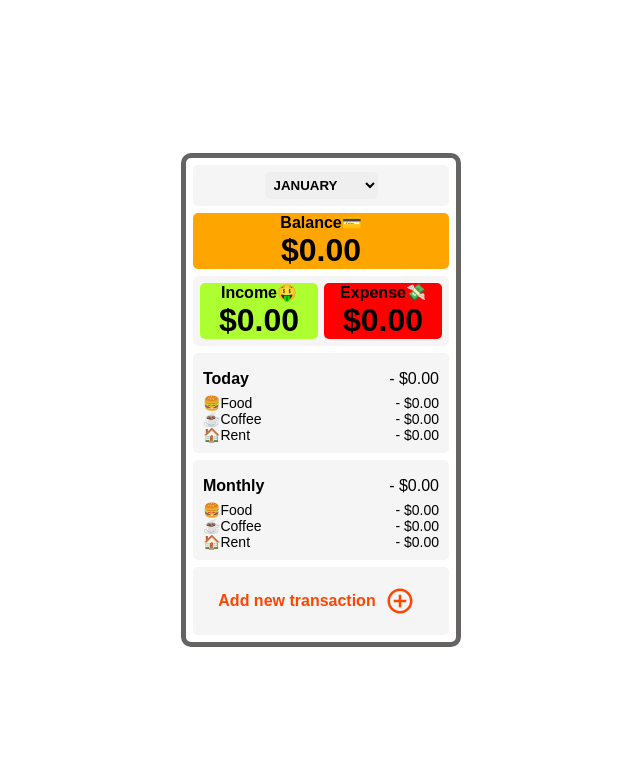
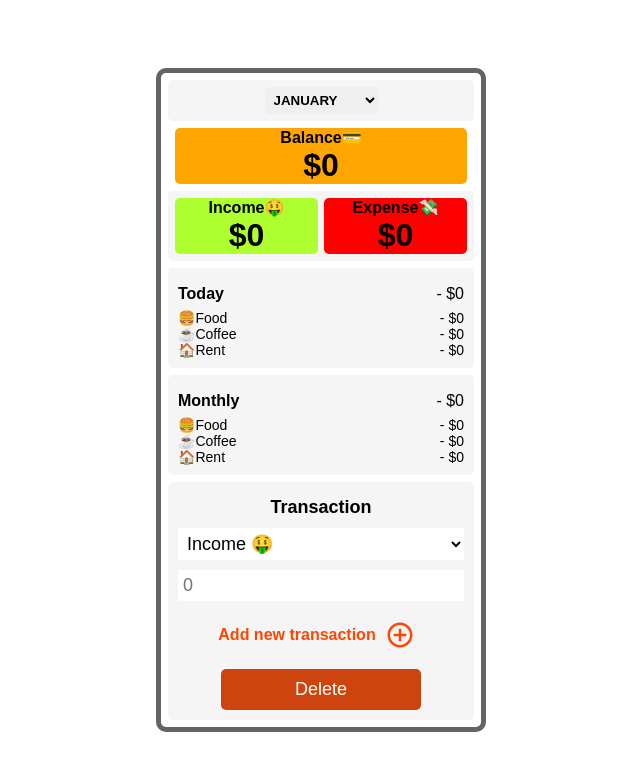
Before and after one commit to jozefkubis/budget-app, a React (Create React App) app: page / in a window 1280 px wide. Shown: the top 770 px of the page, without its empty margins (319-959 px from the left). Built offline with nearby package versions, Linux system fonts and the light colour scheme.

Commit message:
Vytvoreny zaklad dynamickej casti

```diff
--- a/src/App.js
+++ b/src/App.js
@@ -3,13 +3,65 @@ import { MdAddCircleOutline } from "react-icons/md"
 
 //MARK: App
 export default function App() {
+  const [balance, setBalance] = useState(0)
+  const [income, setIncome] = useState(0)
+  const [expense, setExpense] = useState(0)
+
+  const [today, setToday] = useState(0)
+  const [monthly, setMonthly] = useState(0)
+  const [food, setFood] = useState(0)
+  const [coffee, setCoffee] = useState(0)
+  const [rent, setRent] = useState(0)
+
+  const [cost, setCost] = useState("")
+  const [sortBy, setSortBy] = useState("income")
+
+  //MARK: Functions
+
+  //MARK: handleOnClick
+  function handleOnClick() {
+    if (sortBy === "income") {
+      setIncome((prev) => prev + Number(cost))
+    } else {
+      setExpense((prev) => prev + Number(cost))
+      setToday((prev) => prev + Number(cost))
+      setMonthly((prev) => prev + Number(cost))
+    }
+
+    sortBy === "coffee" && setCoffee((prev) => prev + Number(cost))
+    sortBy === "food" && setFood((prev) => prev + Number(cost))
+    sortBy === "rent" && setRent((prev) => prev + Number(cost))
+    setCost("")
+  }
+
   return (
     <div className="app">
       <Header />
-      <Balnce />
-      <Today />
-      <Monthly />
-      <Add />
+      <Balnce balance={balance} income={income} expense={expense} />
+      <Today
+        today={today}
+        monthly={monthly}
+        food={food}
+        coffee={coffee}
+        rent={rent}
+      />
+      <Monthly
+        today={today}
+        monthly={monthly}
+        food={food}
+        coffee={coffee}
+        rent={rent}
+      />
+      <Add
+        cost={cost}
+        setCost={setCost}
+        onClick={handleOnClick}
+        sortBy={sortBy}
+        setSortBy={setSortBy}
+        setIncome={setIncome}
+        setExpense={setExpense}
+        setBalance={setBalance}
+      />
     </div>
   )
 }
@@ -39,58 +91,58 @@ function Header() {
 }
 
 //MARK: Balnce
-function Balnce() {
+function Balnce({ balance, income, expense }) {
   return (
     <div className="balance-container">
       <div className="balance">
         <h4>Balance💳</h4>
-        <h1>$0.00</h1>
+        <h1>${balance + income - expense}</h1>
       </div>
 
       <div className="income-expense">
-        <Income />
-        <Expense />
+        <Income income={income} />
+        <Expense expense={expense} />
       </div>
     </div>
   )
 }
 
 //MARK: Income
-function Income() {
+function Income({ income }) {
   return (
     <div className="income">
       <h4>Income🤑</h4>
-      <h1>$0.00</h1>
+      <h1>${income}</h1>
     </div>
   )
 }
 
 //MARK: Expense
-function Expense() {
+function Expense({ expense }) {
   return (
     <div className="expense">
       <h4>Expense💸</h4>
-      <h1>$0.00</h1>
+      <h1>${expense}</h1>
     </div>
   )
 }
 
 //MARK: Today
-function Today() {
+function Today({ today, monthly, food, coffee, rent }) {
   return (
     <div className="today">
       <div className="today-total">
-        <h4>Today</h4> <span>- $0.00</span>
+        <h4>Today</h4> <span>- ${today}</span>
       </div>
       <div className="transactions-today">
         <div>
-          <p>🍔Food</p> <span>- $0.00</span>
+          <p>🍔Food</p> <span>- ${food}</span>
         </div>
         <div>
-          <p>☕Coffee</p> <span>- $0.00</span>
+          <p>☕Coffee</p> <span>- ${coffee}</span>
         </div>
         <div>
-          <p>🏠Rent</p> <span>- $0.00</span>
+          <p>🏠Rent</p> <span>- ${rent}</span>
         </div>
       </div>
     </div>
@@ -98,21 +150,21 @@ function Today() {
 }
 
 //MARK: Monthly
-function Monthly() {
+function Monthly({ monthly, food, coffee, rent }) {
   return (
     <div className="monthly">
       <div className="monthly-total">
-        <h4>Monthly </h4> <span>- $0.00</span>
+        <h4>Monthly </h4> <span>- ${monthly}</span>
       </div>
       <div className="transactions-monthly">
         <div>
-          <p>🍔Food</p> <span>- $0.00</span>
+          <p>🍔Food</p> <span>- ${food}</span>
         </div>
         <div>
-          <p>☕Coffee</p> <span>- $0.00</span>
+          <p>☕Coffee</p> <span>- ${coffee}</span>
         </div>
         <div>
-          <p>🏠Rent</p> <span>- $0.00</span>
+          <p>🏠Rent</p> <span>- ${rent}</span>
         </div>
       </div>
     </div>
@@ -120,13 +172,51 @@ function Monthly() {
 }
 
 //MARK: Add
-function Add() {
+function Add({
+  cost,
+  setCost,
+  onClick,
+  sortBy,
+  setSortBy,
+  setIncome,
+  setExpense,
+  setBalance,
+}) {
+  // const [sortBy, setSortBy] = useState("ChooseOne")
+
+  function handleDelete() {
+    setIncome(0)
+    setExpense(0)
+    setBalance(0)
+  }
+
   return (
-    <div className="add">
-      <h4>Add new transaction </h4>
-      <span>
-        <MdAddCircleOutline />
-      </span>
-    </div>
+    <>
+      <div className="addInput">
+        <h3>Transaction</h3>
+        <select value={sortBy} onChange={(e) => setSortBy(e.target.value)}>
+          <option value="food">Food 🍔</option>
+          <option value="coffee">Coffee ☕</option>
+          <option value="rent">Rent 🏠</option>
+          <option value="income">Income 🤑</option>
+        </select>
+        <input
+          type="number"
+          placeholder="0"
+          value={cost}
+          onChange={(e) => setCost(Number(e.target.value))}
+        />
+
+        <div className="add">
+          <h4>Add new transaction </h4>
+          <span onClick={() => onClick()}>
+            <MdAddCircleOutline />
+          </span>
+        </div>
+        <button className="delete" onClick={() => handleDelete()}>
+          Delete
+        </button>
+      </div>
+    </>
   )
 }
--- a/src/index.css
+++ b/src/index.css
@@ -15,7 +15,7 @@ body {
 
 /* MARK: App */
 .app {
-  width: 280px;
+  width: 330px;
   height: auto;
   border: 5px solid rgb(102, 99, 99);
   border-radius: 10px;
@@ -64,6 +64,8 @@ body {
   justify-content: center;
   background-color: orange;
   margin: 7px;
+  margin-left: 14px;
+  margin-right: 14px;
   border-radius: 5px;
 }
 
@@ -195,7 +197,7 @@ body {
   justify-content: center;
   background-color: #f5f5f5;
   padding: 10px;
-  margin: 7px;
+  /* margin: 7px; */
   border-radius: 5px;
   color: orangered;
 }
@@ -218,3 +220,65 @@ body {
   height: 30px;
   fill: orangered;
 }
+
+/* MARK: Add Input */
+.addInput {
+  display: flex;
+  flex-direction: column;
+  align-items: center;
+  justify-content: center;
+  background-color: #f5f5f5;
+  margin: 7px;
+  border-radius: 5px;
+  padding: 10px;
+}
+
+/* MARK: Add Input H3 */
+.addInput h3 {
+  width: 100%;
+  background-color: #f5f5f5;
+  border: none;
+  outline: none;
+  font-size: 18px;
+  padding: 5px;
+  margin-bottom: 5px;
+  text-align: center;
+}
+
+/* MARK: Add Input Select */
+.addInput select {
+  width: 100%;
+  background-color: white;
+  border: none;
+  outline: none;
+  font-size: 18px;
+  margin-bottom: 10px;
+  padding: 5px;
+}
+
+/* MARK: Add Input Input */
+.addInput input {
+  width: 100%;
+  background-color: white;
+  border: none;
+  outline: none;
+  font-size: 18px;
+  padding: 5px;
+}
+
+/* MARK: delete */
+.delete {
+  width: 70%;
+  display: flex;
+  align-items: center;
+  justify-content: center;
+  background-color: rgb(205, 68, 14);
+  padding: 10px;
+  /* margin: 7px; */
+  border-radius: 5px;
+  color: white;
+  cursor: pointer;
+  outline: none;
+  border: none;
+  font-size: 18px;
+}
```
